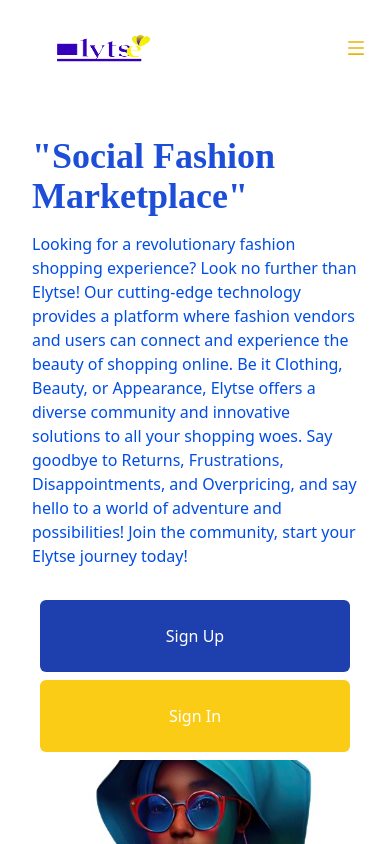
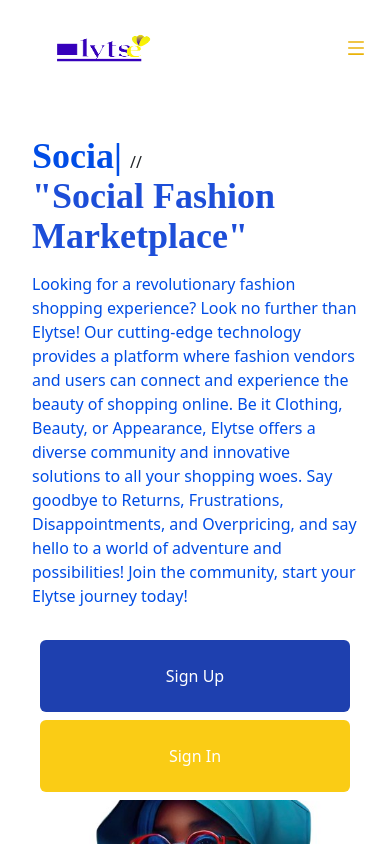
Before and after one commit to atere21/elytse-store, a React (Create React App) app: page / in a window 390 px wide. Shown: the top 844 px of the page. Built offline with nearby package versions, Linux system fonts and the light colour scheme; a web font is replaced by a local one.

Commit message:
Update Hero.jsx

```diff
--- a/src/components/Hero.jsx
+++ b/src/components/Hero.jsx
@@ -3,7 +3,7 @@
 import AOS from "aos";
 import "aos/dist/aos.css";
 import { useEffect } from "react";
-// import Typed from 'react-typed';
+import Typed from 'react-typed';
 
 const Hero = () => {
 	useEffect(() => {
@@ -17,13 +17,13 @@
 			className='w-full h-full md:h-screen md:m-8 py-10 px-4 bg-cover bg-center md:mt-[2rem]'>
 			<div className='max-w-[1240px] mx-auto grid md:grid-cols-2'>
 				<div>
-					{/* <Typed
+				 <Typed
            className='className="md:text-6xl font-abc sm:text-6xl text-4xl font-bold py-2 text-[#004DE6] p-2 w-[50%]'
            strings={["Social Fashion Marketplace", "Sell/Swap/Rent Pre-owned Items", "Community Driven Space", "Dynamic & Competitive Pricing", "Virtual Fitting Assistant", "Virtual Body Measurement", "Imagine Creative Studio", "Services Real-Time Monitoring", "Personalized AI Fashion Recommender", "Virtual Wardrobe Assistant", "Customer Experience Verification", "Last-Mile Order Fulfilment"]}
            typeSpeed={150}
-           backSpeed={30} loop/> */}
+           backSpeed={30} loop/>
 
-           <h1 className="text-4xl font-abc md:text-6xl text-blue-700 font-bold mx-2">"Social Fashion Marketplace"</h1>
+//            <h1 className="text-4xl font-abc md:text-6xl text-blue-700 font-bold mx-2">"Social Fashion Marketplace"</h1>
 					<p className='text-[#004DE6] md:text-xl p-2'>
 						Looking for a revolutionary fashion shopping experience? Look no
 						further than Elytse! Our cutting-edge technology provides a platform
```
